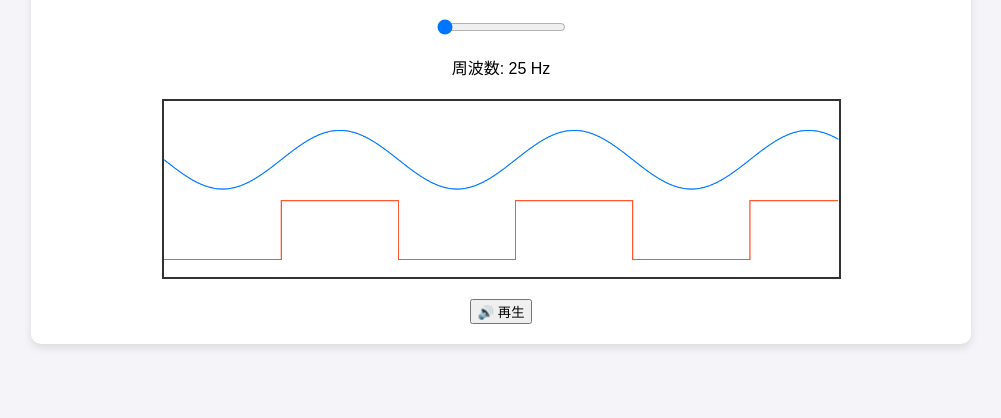
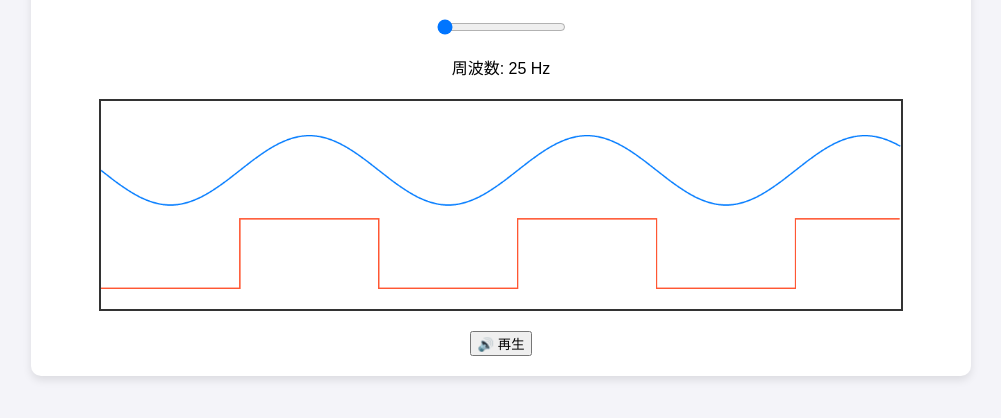
Before and after one commit to sakai-nao/digital-waveform, a plain HTML site: page index.html in a window 1280 px wide. Shown: the part 78-496 px from the top of the page, without its empty margins (139-1140 px from the left). Drawn offline with Linux system fonts and the light colour scheme.

Commit message:
Update style.css

```diff
--- a/style.css
+++ b/style.css
@@ -17,7 +17,7 @@ canvas {
     border: 2px solid #333;
     display: block;
     margin: 20px auto;
-    width: 75%;
+    width: 150%;
     max-width: 800px;
     height: auto;
     background: white;
```
